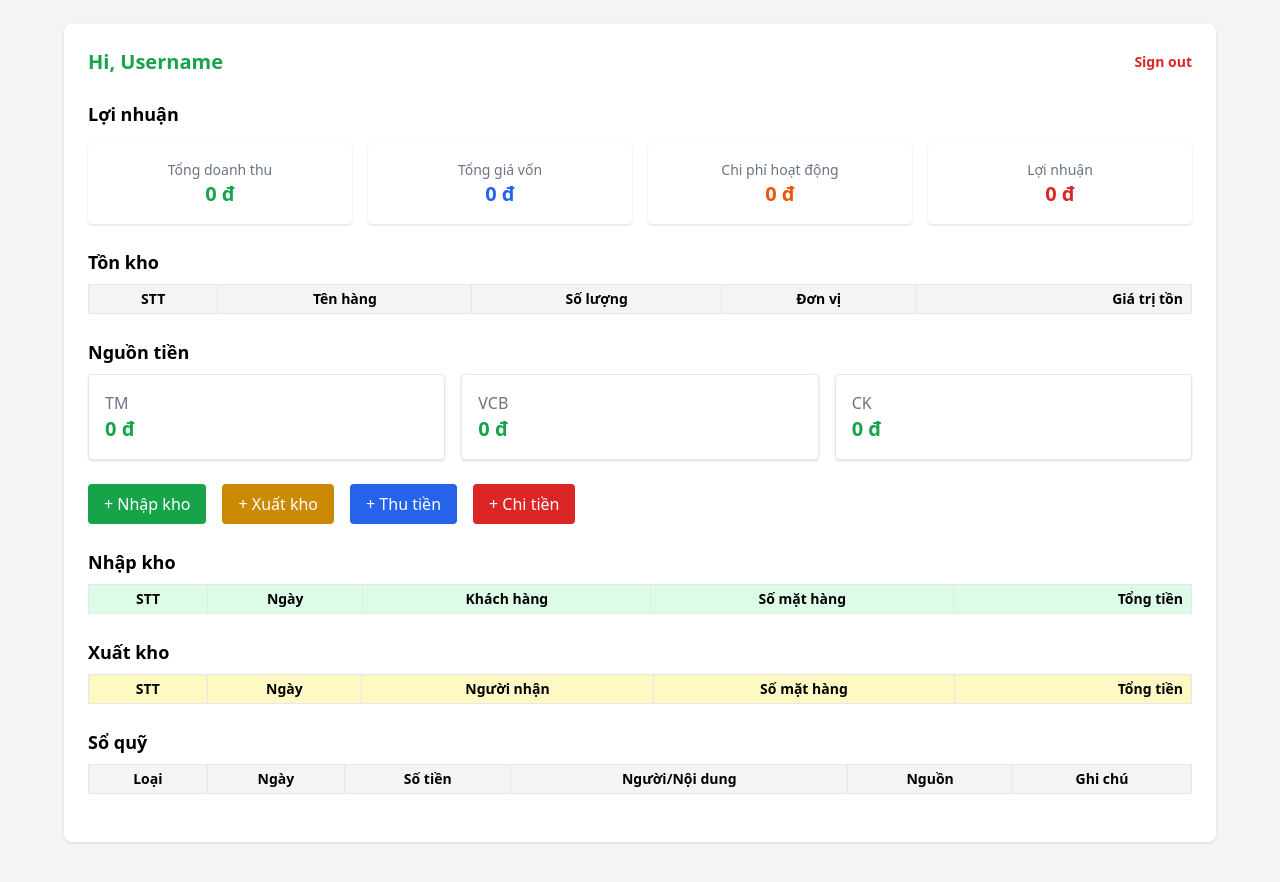
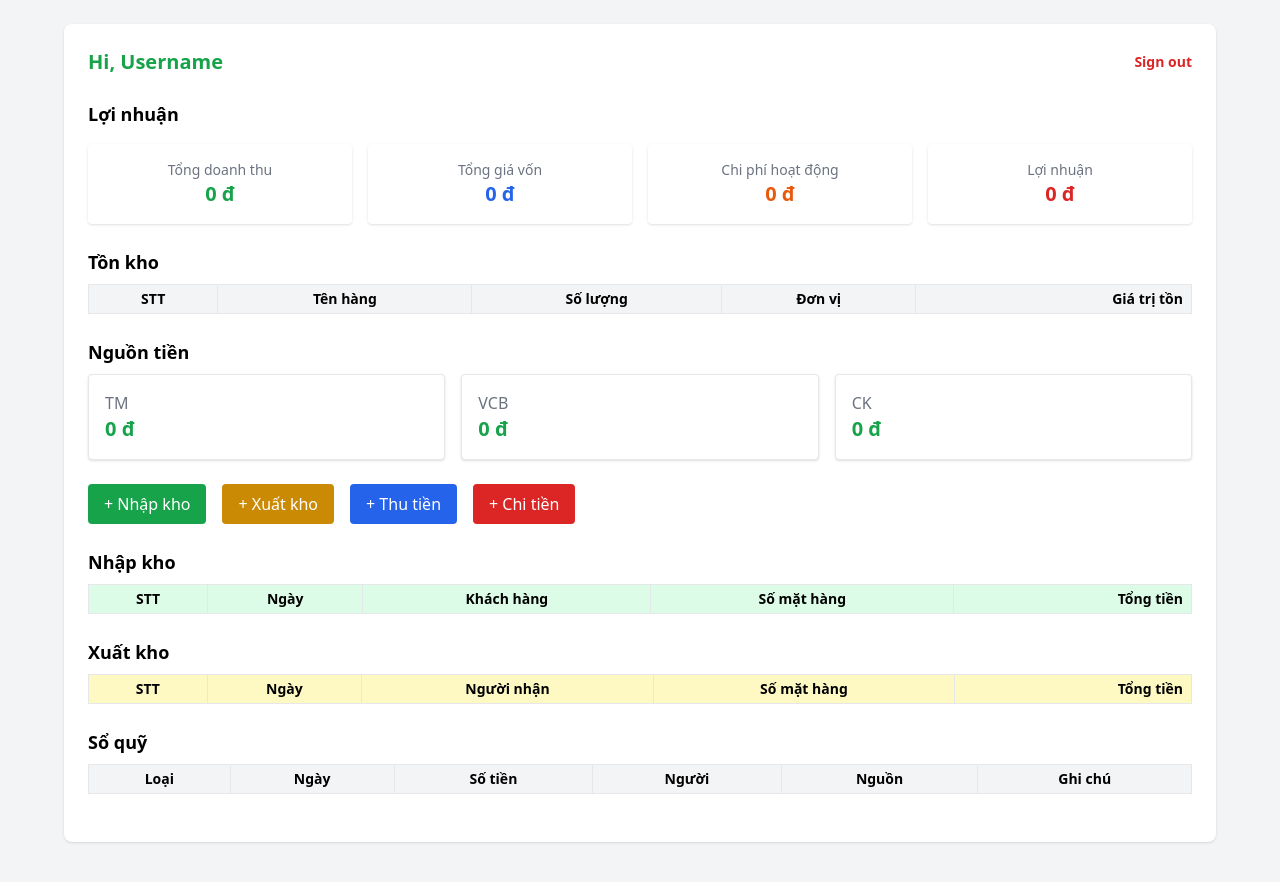
Before and after one commit to phelieuandan/phelieuandan.github.io, a Jekyll site: the page dashboard.html, which Jekyll copies as it is, in a window 1280 px wide. Shown: the top 882 px of the page. Built offline with Jekyll 4.4.1, drawn with Linux system fonts in a browser that asks for light colours; nearby versions of some CDN libraries; comment, search, counter and statistics services are not loaded.

Commit message:
Update dashboard.html

```diff
--- a/dashboard.html
+++ b/dashboard.html
@@ -200,7 +200,7 @@
           <th class="border px-2 py-1">Loại</th>
           <th class="border px-2 py-1">Ngày</th>
           <th class="border px-2 py-1">Số tiền</th>
-          <th class="border px-2 py-1">Người/Nội dung</th>
+          <th class="border px-2 py-1">Người</th>
           <th class="border px-2 py-1">Nguồn</th>
           <th class="border px-2 py-1">Ghi chú</th>
         </tr>
```
